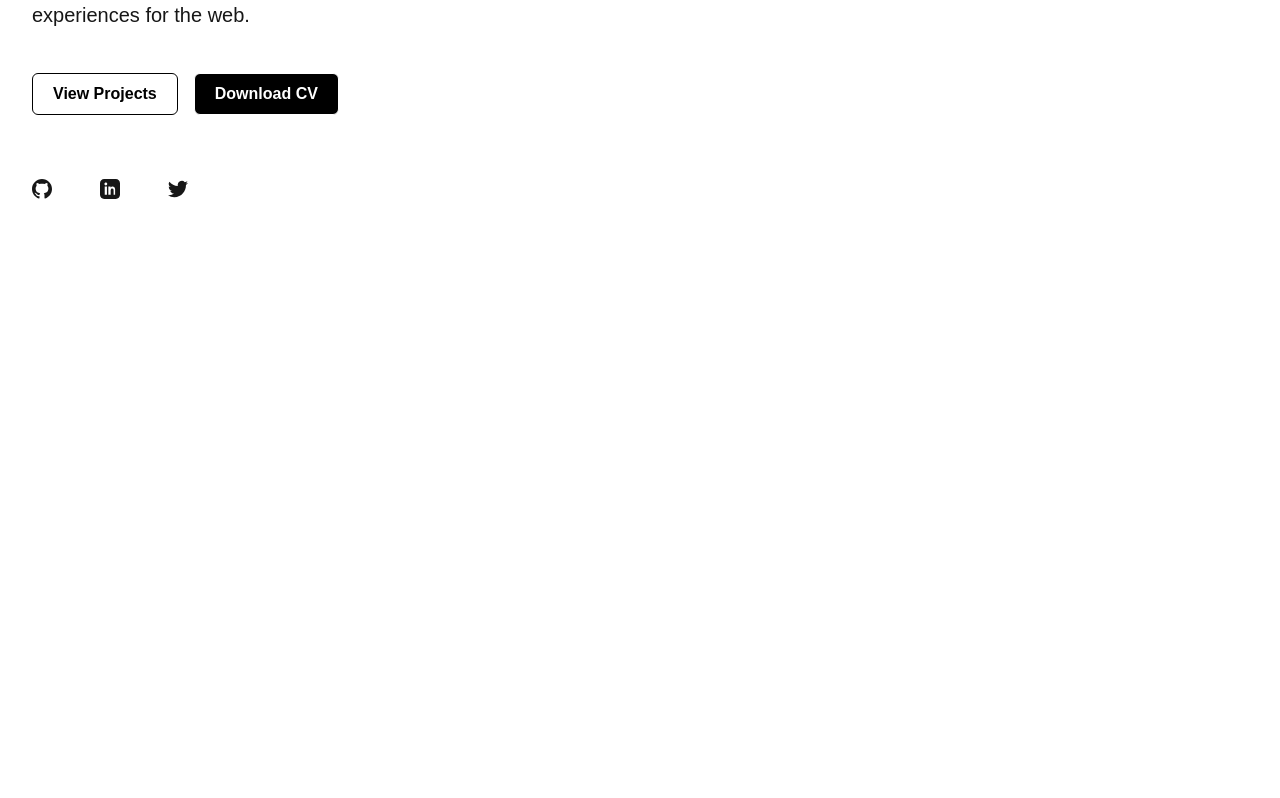
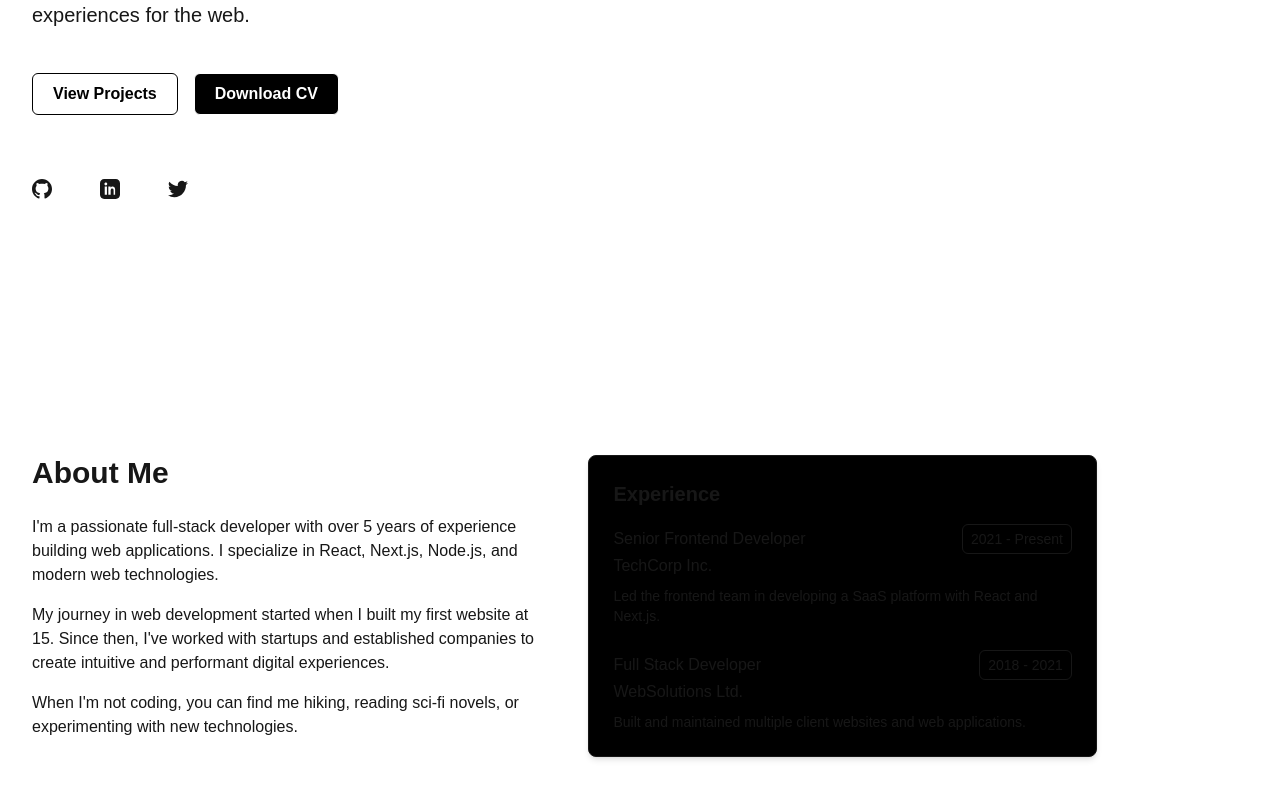
Before and after one commit to Sherrrrryyy/Personal-Portfolio, a Next.js app: page / in a window 1280 px wide. Shown: the part 482-1280 px from the top of the page. Built offline with nearby package versions, Linux system fonts and the light colour scheme.

Commit message:
refactor: add About section with personal information and experience details

```diff
--- a/src/app/page.jsx
+++ b/src/app/page.jsx
@@ -11,6 +11,86 @@ export default function Home() {
 
     <div className='min-h-screen bg-background'>
 
+        {/* About Section */}
+        <section id="about" className="py-18 p-8 scroll-mt-20">
+          <div className="flex flex-col md:flex-row gap-12">
+            <div className="flex-1/3">
+              <h2 className="text-3xl font-bold mb-6">About Me</h2>
+              <div className="space-y-4 text-muted-foreground">
+                <p>
+                  I'm a passionate full-stack developer with over 5 years of experience building web applications. I
+                  specialize in React, Next.js, Node.js, and modern web technologies.
+                </p>
+                <p>
+                  My journey in web development started when I built my first website at 15. Since then, I've worked
+                  with startups and established companies to create intuitive and performant digital experiences.
+                </p>
+                <p>
+                  When I'm not coding, you can find me hiking, reading sci-fi novels, or experimenting with new
+                  technologies.
+                </p>
+              </div>
+            </div>
+
+            <div className="flex-1/3">
+              <div className="p-6 border rounded-lg shadow-md bg-black">
+              <h3 className="text-xl font-semibold mb-4">Experience</h3>
+              <div className="space-y-6">
+                <div>
+                <div className="flex justify-between items-center">
+                  <h4 className="font-medium">Senior Frontend Developer</h4>
+                  <span className="px-2 py-1 text-sm border rounded-md">2021 - Present</span>
+                </div>
+                <p className="text-primary">TechCorp Inc.</p>
+                <p className="text-sm text-muted-foreground mt-2">
+                  Led the frontend team in developing a SaaS platform with React and Next.js.
+                </p>
+                </div>
+                <div>
+                <div className="flex justify-between items-center">
+                  <h4 className="font-medium">Full Stack Developer</h4>
+                  <span className="px-2 py-1 text-sm border rounded-md">2018 - 2021</span>
+                </div>
+                <p className="text-primary">WebSolutions Ltd.</p>
+                <p className="text-sm text-muted-foreground mt-2">
+                  Built and maintained multiple client websites and web applications.
+                </p>
+                </div>
+              </div>
+              </div>
+            </div>
+
+            <div className="flex-1">
+              {/* <Card>
+                <CardContent className="p-6">
+                  <h3 className="text-xl font-semibold mb-4">Experience</h3>
+                  <div className="space-y-6">
+                    <div>
+                      <div className="flex justify-between items-center">
+                        <h4 className="font-medium">Senior Frontend Developer</h4>
+                        <Badge variant="outline">2021 - Present</Badge>
+                      </div>
+                      <p className="text-primary">TechCorp Inc.</p>
+                      <p className="text-sm text-muted-foreground mt-2">
+                        Led the frontend team in developing a SaaS platform with React and Next.js.
+                      </p>
+                    </div>
+                    <div>
+                      <div className="flex justify-between items-center">
+                        <h4 className="font-medium">Full Stack Developer</h4>
+                        <Badge variant="outline">2018 - 2021</Badge>
+                      </div>
+                      <p className="text-primary">WebSolutions Ltd.</p>
+                      <p className="text-sm text-muted-foreground mt-2">
+                        Built and maintained multiple client websites and web applications.
+                      </p>
+                    </div>
+                  </div>
+                </CardContent>
+              </Card> */}
+            </div>
+          </div>
+        </section>
     </div>
 
 
```
